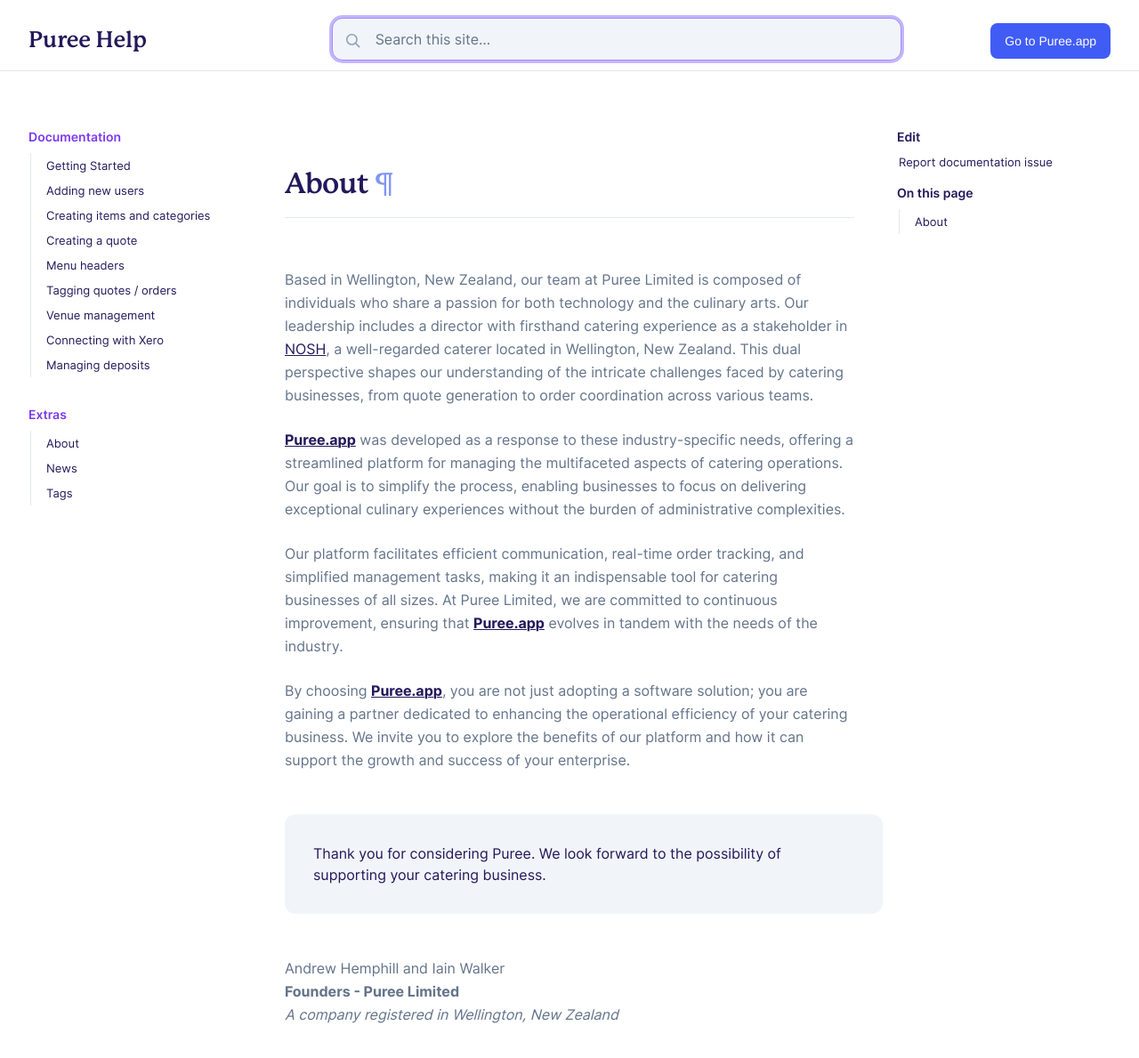
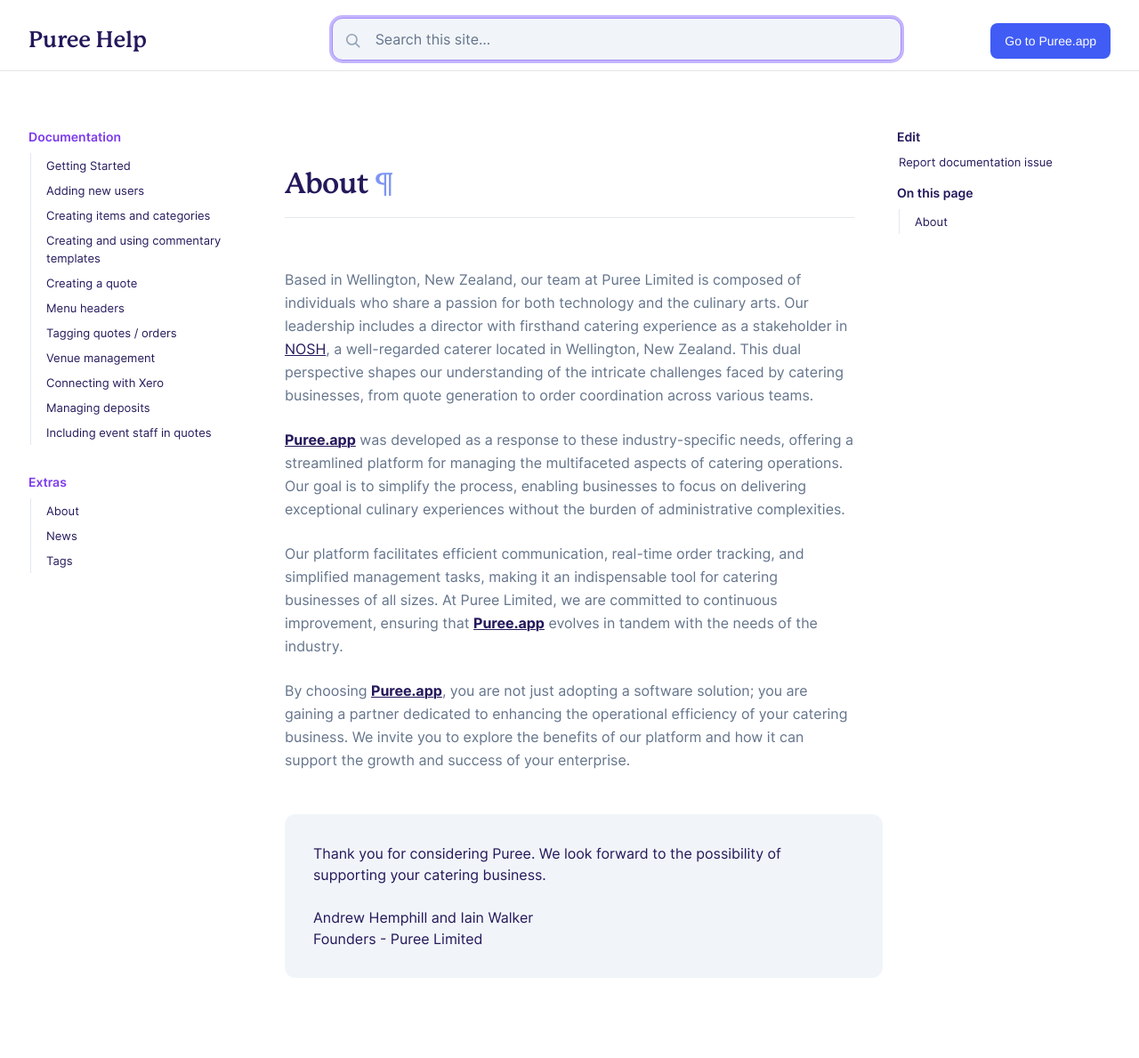
Before and after one commit to puree-catering/puree-catering.github.io, a Jekyll site: the page built from pages/about.md, in a window 1280 px wide and 1321 px high. Shown: the top 1189 px of the window at 89% size. Built offline with Jekyll 4.4.1, drawn with Linux system fonts in a browser that asks for light colours.

```diff
--- a/_data/toc.yml
+++ b/_data/toc.yml
@@ -7,6 +7,8 @@
       url: "docs/new-users"
     - title: "Creating items and categories"
       url: "docs/items-and-categories"
+    - title: "Creating and using commentary templates"
+      url: "docs/commentary-templates"
     - title: "Creating a quote"
       url: "docs/basic-quote"
     - title: "Menu headers"
@@ -19,6 +21,8 @@
       url: "docs/xero"
     - title: "Managing deposits"
       url: "docs/deposits"
+    - title: "Including event staff in quotes"
+      url: "docs/staff"
 
 - title: "Extras"
   url: "docs/extras"
--- a/pages/about.md
+++ b/pages/about.md
@@ -12,9 +12,7 @@ Our platform facilitates efficient communication, real-time order tracking, and
 
 By choosing <b>[Puree.app](https://www.puree.app)</b>, you are not just adopting a software solution; you are gaining a partner dedicated to enhancing the operational efficiency of your catering business. We invite you to explore the benefits of our platform and how it can support the growth and success of your enterprise.
 
-{% include callout.html text="Thank you for considering Puree. We look forward to the possibility of supporting your catering business." %}
-
-
-Andrew Hemphill and Iain Walker
-<b>Founders - Puree Limited</b>
-<i>A company registered in Wellington, New Zealand
+{% include callout.html text="Thank you for considering Puree. We look forward to the possibility of supporting your catering business.
+<br><br>
+Andrew Hemphill and Iain Walker <br>
+Founders - Puree Limited  " %}
```
Also changed, not shown: _docs/commentary-templates.md (added, +51 -0 lines), _docs/staff.md (added, +32 -0 lines).
